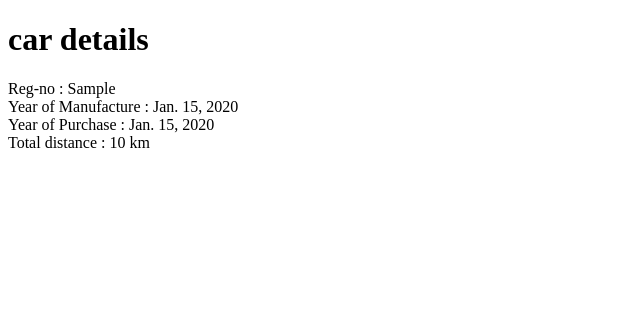
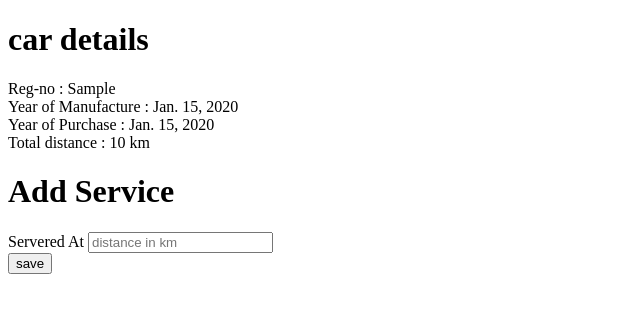
Before and after one commit to Mutegeki/mysite, a Django app: a page that uses my_site/mycar/templates/car/showcar.html in a window 1280 px wide. Shown: the top 313 px of the page, without its empty margins (0-640 px from the left). Run offline with Django 3.2, Linux system fonts and the light colour scheme; tables that the repository leaves empty hold one stand-in row (values such as "Sample post").

Commit message:
Changed time into date in model

```diff
--- a/my_site/mycar/models.py
+++ b/my_site/mycar/models.py
@@ -30,4 +30,4 @@ class Driver(models.Model):
 
 class Service(models.Model):
 	distance=models.CharField(max_length=15)
-	time=models.TimeField(auto_now_add=True)
+	date=models.DateTimeField(auto_now_add=True)
--- a/my_site/mycar/templates/car/showcar.html
+++ b/my_site/mycar/templates/car/showcar.html
@@ -20,6 +20,15 @@
 	    <label for="formGroupExampleInput2">Total distance : {{car.total_mileage_in_km}} km</label>
 	  </div>
 	</form>
+	<h1>Add Service</h1>
+	<form method="post">
+		<div class="form-group">
+			<label for="formGroupExampleInput2">Servered At</label>
+			<input type="text" class="form-control" name="distance" id="formGroupExampleInput2" placeholder="distance in km">
+		</div>
+
+		<button type="submit" class="btn btn-primary">save</button>
+	</form>
 
 </body>
 </html>
--- a/my_site/mycar/views.py
+++ b/my_site/mycar/views.py
@@ -42,11 +42,6 @@ def car_list(request):
 	    template = loader.get_template('car/car_list.html')
 	return HttpResponse(template.render())
 
-@csrf_exempt
-def car_detail(request, reg_no):
-	#return HttpResponse(reg_no)
-	car = Car.objects.get(reg_no=reg_no)
-	return render(request,'car/showcar.html',{'car':car})
 
 @csrf_exempt
 def service(request):
@@ -59,6 +54,18 @@ def service(request):
 	else:
 	    template = loader.get_template('car/service.html')
 	return HttpResponse(template.render())
+
+
+@csrf_exempt
+def car_detail(request, reg_no):
+	#return HttpResponse(reg_no)
+	car = Car.objects.get(reg_no=reg_no)
+	if request.method == 'POST':
+		service = Service(
+			distance=request.POST['distance'],
+		)
+		service.save()
+	return render(request, 'car/showcar.html', {'car': car})
 
 @csrf_exempt
 def driver(request):
```
Also changed, not shown: my_site/mycar/migrations/0009_auto_20180411_0945.py (added).
